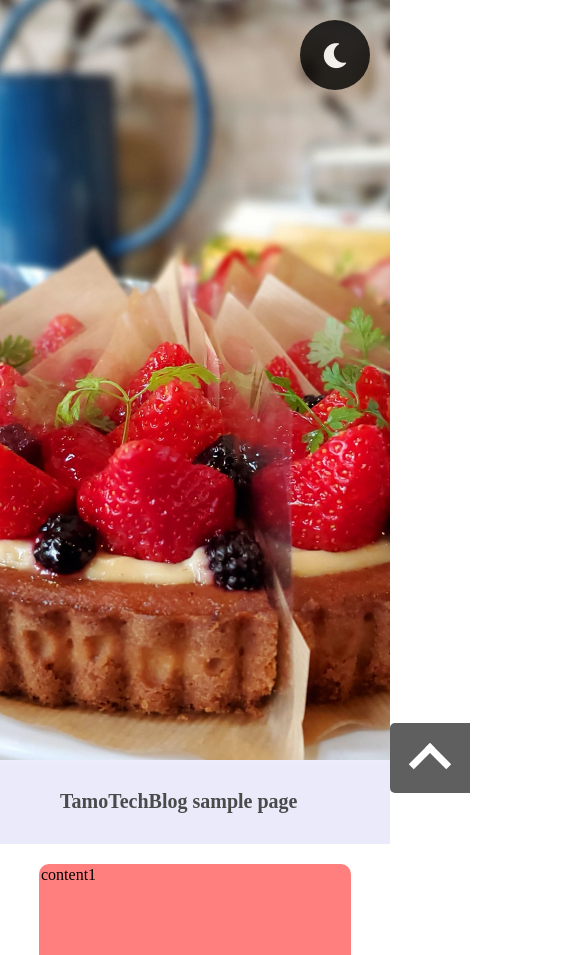
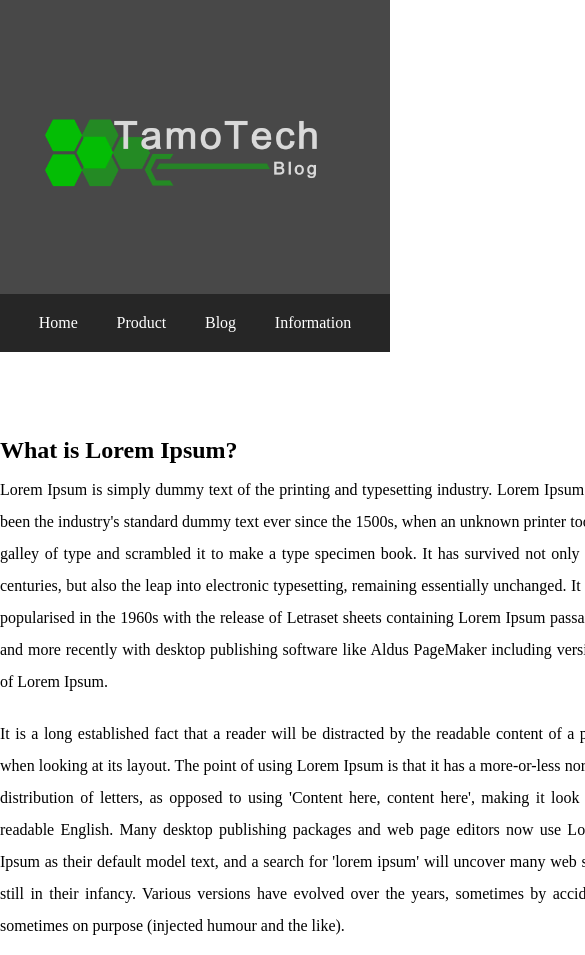
Before and after one commit to tamotech1028/image-zoom, a plain HTML site: page index.html in a window 390 px wide. Shown: the top 955 px of the page, 585 px wide, since content can reach past the window. Drawn offline with Linux system fonts and the light colour scheme.

Commit message:
first commit

```diff
--- a/index.html
+++ b/index.html
@@ -15,38 +15,47 @@
 </head>
 
 <body>
+    <header>
+        <div class="logo"><img src="/img/tamotech_logo.png" alt=""></div>
+        <ul>
+            <li><a href="https://tamotech.blog">Home</a></li>
+            <li><a href="https://tamotech.blog">Product</a></li>
+            <li><a href="https://tamotech.blog">Blog</a></li>
+            <li><a href="https://tamotech.blog">Information</a></li>
+        </ul>
+    </header>
 
-    <div class="darkMode">
-        <div class="darkMode_trigger">
-            <i class="fas fa-moon"></i>
-            <i class="fas fa-lightbulb"></i>
-        </div>
+    <div class="container">
+        <section class="content1">
+
+            <h1 class="content_title">What is Lorem Ipsum?</h1>
+            <div class="description">
+                <p>Lorem Ipsum is simply dummy text of the printing and typesetting industry.
+                    Lorem Ipsum has been the industry's standard dummy text ever since the 1500s,
+                    when an unknown printer took a galley of type and scrambled it to make a type
+                    specimen book. It has survived not only five centuries, but also the leap into
+                    electronic typesetting, remaining essentially unchanged. It was popularised in
+                    the 1960s with the release of Letraset sheets containing Lorem Ipsum passages,
+                    and more recently with desktop publishing software like Aldus PageMaker including
+                    versions of Lorem Ipsum.
+                </p>
+                <p>
+                    It is a long established fact that a reader will be distracted by the readable
+                    content of a page when looking at its layout. The point of using Lorem Ipsum is
+                    that it has a more-or-less normal distribution of letters, as opposed to using
+                    'Content here, content here', making it look like readable English. Many desktop
+                    publishing packages and web page editors now use Lorem Ipsum as their default model
+                    text, and a search for 'lorem ipsum' will uncover many web sites still in their
+                    infancy. Various versions have evolved over the years, sometimes by accident,
+                    sometimes on purpose (injected humour and the like).
+                </p>
+            </div>
+            <div class="thumbnaile" id="random_thumbnaile">
+                <img src="/img/thumbnail_1.jpg" alt="thumbnaile">
+            </div>
+        </section>
     </div>
 
-    <header id="page-header" role="banner">
-        <div class="inner">
-            <h1>TamoTechBlog sample page</h1>
-        </div>
-    </header>
-
-    <!-- コンテンツ -->
-    <div id="container" role="main">
-        <div id="header-img">
-            <img src="./img/cake.jpg" alt="" >
-        </div>
-        <div class="sample-box">content1</div>
-        <div class="sample-box">content2</div>
-        <div class="sample-box">content3</div>
-        <div class="sample-box">content4</div>
-        <div class="sample-box">content5</div>
-        <div class="sample-box">content6</div>
-    </div>
-
-    <!-- フッター -->
-    <footer id="page-footer" role="main-info">
-        <small class="copyright">TamoTechBlog &copy; Maeda Tamon tamontech.blog</a></small>
-        <button class="backTop"><span class="arrow"></span></button>
-    </footer>
 
     <script src="./js/main.js"></script>
 
--- a/js/main.js
+++ b/js/main.js
@@ -1,86 +1,27 @@
+$(function(){
+    // ランダムに表示させたいイメージ名を配列に格納
+    let thumbnaileFileNameArray = [
+        "thumbnail_1",
+        "thumbnail_2",
+        "thumbnail_3",
+        "thumbnail_4",
+        "thumbnail_5",
+    ];
+    // ランダム表示させたいimg要素を定義
+    let $thumbnaileImgElement = $("#random_thumbnaile img");
 
-$(function(){
-
-    //ダークモードの処理
-    let $body = $('body'),
-        $darkMode = $('.darkMode'),
-        $darkMode_trigger = $darkMode.find('.darkMode_trigger');
-
-    //クリックイベントを設定
-    $darkMode_trigger.on('click',function(){
-        $(this).toggleClass('darkModeActive');
-        if($(this).hasClass('darkModeActive')){
-            $body.addClass('dark');
-        } else {
-            $body.removeClass('dark');
-        }
-    });
+    // 関数の実行
+    randomImage(thumbnaileFileNameArray, $thumbnaileImgElement)
+});
 
 
-
-    //スティッキーヘッダーの処理
-    $('header').each(function(){
-        var $window = $(window),
-            $header = $(this),
-            headeBoxTop = $header.offset().top;
-        $window.on('scroll',function(){
-            if($window.scrollTop()>headeBoxTop){
-                $header.addClass('sticky');
-            } else {
-                $header.removeClass('sticky');
-            }
-        });
-        $window.trigger('scroll');
-    });
-
-    //上へスムーズスクロールするための処理
-    $('.backTop').each(function(){
-
-        var $window = $(window);
-
-        //上へ戻るボタンの出現設定
-        $window.on('scroll', function(){
-            //スクロール量が100px以上ならto-topクラスを追加
-            if ($(this).scrollTop() < 100 ){
-                $('.backTop').removeClass('to-top');
-            } else {
-                $('.backTop').addClass('to-top');
-            }
-        });
-
-        //scrollTop()が適用される要素を取得
-        var el = scrollableElement('html','body');
-
-        //クリックされたら一番上に戻る
-        $(this).on('click',function(event){
-            event.preventDefault();
-            $(el).animate({scrollTop: 0},300);
-        });
-
-        //scrollTop()が適用される要素を取得する関数
-        function scrollableElement(){
-            var i, len, el, $el, scrollable;
-            for ( i = 0, len = arguments.length; i < len; i++){
-                el = arguments[i],
-                $el = $(el);
-                if ($el.scrollTop() > 0){
-                    return el;
-                } else {
-                    $el.scrollTop(1);
-                    scrollable = $el.scrollTop() > 0;
-                    $el.scrollTop(0);
-                    if (scrollable){
-                        return el;
-                    }
-                }
-            }
-            return [];
-        }
-
-        //ウィンドウのスクロールイベントを発生させる
-        $window.trigger('scroll');
-
-    });
-
-
-});
+/****************************
+ランダム表示する関数
+第１引数：イメージ名配列
+第２引数：イメージ要素（jQuery型）
+*****************************/
+function randomImage ( imgArray, $target){
+    var num = Math.random();
+    num = Math.floor(num * imgArray.length);
+    $target.attr("src", "/img/" + imgArray[num] + ".jpg");
+};
--- a/stylesheet/scssstyle.scss
+++ /dev/null
@@ -1,184 +0,0 @@
-/*
-node-sass scssstyle.scss style.css
-*/
-* {
-    margin: 0;
-    padding: 0;
-    box-sizing: border-box;
-}
-
-body {
-    transition: 0.5s;
-}
-
-header {
-    width: 100%;
-    height: 10vh;
-    color: #1d1d1d;
-    background-color: #e6e6fa;
-    opacity: 0.8;
-    position: absolute;
-    bottom: 0;
-
-    .inner {
-        height: 100%;
-        margin: 0px 20px;
-        display: flex;
-        align-items: center;
-        h1 {
-            font-size: 20px;
-            margin-left: 40px;
-        }
-    }
-}
-.sticky {
-    position: fixed;
-    top: 0;
-}
-#container {
-    #header-img {
-        img {
-            width: 100%;
-            height: 90vh;
-            object-fit: cover;
-        }
-    }
-    .sample-box{
-        height: 500px;
-        width: 80%;
-        margin: 100px 10%;
-    }
-    .sample-box:nth-child(2) {
-        background-color: #ff7f7f;
-        border: solid 2px #ff7f7f;
-        border-radius: 10px;
-    }
-    .sample-box:nth-child(3) {
-        background-color: #ff7fbf;
-        border: solid 2px #ff7fbf;
-        border-radius: 10px;
-    }
-    .sample-box:nth-child(4) {
-        background-color: #ff7fff;
-        border: solid 2px #ff7fff;
-        border-radius: 10px;
-    }
-    .sample-box:nth-child(5) {
-        background-color: #bf7fff;
-        border: solid 2px #bf7fff;
-        border-radius: 10px;
-    }
-    .sample-box:nth-child(6) {
-        background-color: #7f7fff;
-        border: solid 2px #7f7fff;
-        border-radius: 10px;
-    }
-    .sample-box:nth-child(7) {
-        background-color: #7fbfff;
-        border: solid 2px #7fbfff;
-        border-radius: 10px;
-    }
-
-}
-
-footer {
-    width: 100%;
-    height: 5vh;
-    color: #ffffff;
-    background-color: #383838;
-    position: relative;
-    small {
-        position: absolute;
-        top: 50%;
-        left: 50%;
-        transform: translate(-50%,-50%);
-    }
-
-    button {
-        height: 70px;
-        width: 80px;
-        position: fixed;
-        bottom: 6vh;
-        right: -80px;
-        border: none;
-        background: #383838;
-        opacity: 0.8;
-        border-radius: 5px 0 0 5px;
-        transition-duration:300ms;
-
-        .arrow {
-            box-sizing: border-box;
-            position: absolute;
-            top: 20px;
-            width: 30px;
-            height: 30px;
-            border-top: solid 7px white;
-            border-left: solid 7px white;
-            transform:rotate(45deg);
-            transform-origin: left top;
-        }
-
-    }
-    .to-top {
-        right: 0px;
-    }
-}
-
-.darkMode {
-    .darkMode_trigger {
-        position: fixed;
-        right: 20px;
-        top: 20px;
-        width: 70px;
-        height: 70px;
-        border-radius: 50%;
-        display: flex;
-        justify-content: center;
-        align-items: center;
-        background-color: black;
-        opacity: 0.8;
-        transition: 0.5s;
-        z-index: 100;
-
-        i {
-            font-size: 25px;
-        }
-        .fa-moon {
-            color: rgb(255, 255, 255);
-        }
-        .fa-lightbulb {
-            color: rgb(0, 0, 0);
-            display: none;
-        }
-    }
-    .darkModeActive {
-        background-color: rgb(255, 255, 255);
-        .fa-moon {
-            display: none;
-        }
-        .fa-lightbulb {
-            display: block;
-        }
-    }
-}
-
-.dark {
-    background-color: #161616;
-    transition: 0.5s;
-    header {
-        color: #e9e9e9;
-        background-color: #161616;
-        border-bottom: 1px solid #e9e9e9;
-        transition: 0.5s;
-    }
-    #container {
-        .sample-box {
-            background-color: #161616;
-            color: #ffffff;
-        }
-    }
-    footer {
-        background-color: #161616;
-        border-top: 1px solid #e9e9e9;
-    }
-}
--- /dev/null
+++ b/stylesheet/style.scss
@@ -0,0 +1,70 @@
+/*
+node-sass scssstyle.scss style.css
+*/
+* {
+    margin: 0;
+    padding: 0;
+    box-sizing: border-box;
+}
+a {
+    text-decoration: none;
+}
+
+header {
+    background-color: rgb(72, 72, 72);
+    .logo {
+        padding: 100px 0;
+        text-align: center;
+        img {
+            width: 300px;
+        }
+    }
+    ul {
+        position: relative;
+        bottom: 0;
+        background-color: rgb(38, 38, 38);
+        list-style: none;
+        display: flex;
+        flex-wrap: nowrap;
+        flex-direction: row;
+        justify-content: space-evenly;
+        align-items: center;
+        li {
+            padding: 20px 0;
+            a {
+                color: white;
+
+            }
+        }
+    }
+}
+
+.container {
+    width: 900px;
+    margin: auto;
+    padding: 10vh 0;
+
+    .content1 {
+        display: flex;
+        flex-direction: row;
+        flex-wrap: wrap;
+        .content_title {
+            width: 100%;
+        }
+        .description {
+            width: 70%;
+            p {
+                padding: 10px 20px 10px 0;
+                line-height: 2rem;
+                text-align: justify;
+            }
+        }
+        .thumbnaile {
+            width: 30%;
+            img {
+                width: 100%;
+            }
+        }
+    }
+
+}
```
Also changed, not shown: img/tamotech_logo.png (added), img/thumbnail_1.jpg (added), img/thumbnail_2.jpg (added), img/thumbnail_3.jpg (added), img/thumbnail_4.jpg (added), img/thumbnail_5.jpg (added), stylesheet/style.css, 2 other files.
